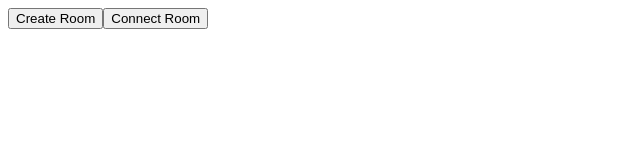
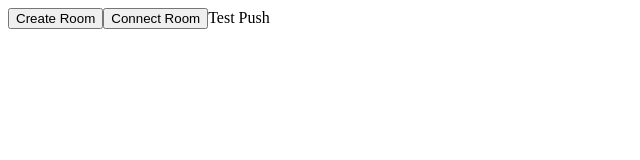
Before and after one commit to ophoomo/encumcrypt, a React (Vite) app: page / in a window 1280 px wide. Shown: the top 160 px of the page, without its empty margins (0-640 px from the left). Built offline with nearby package versions, Linux system fonts and the light colour scheme.

Commit message:
Test push by sama ham

```diff
--- a/src/pages/Home.tsx
+++ b/src/pages/Home.tsx
@@ -97,6 +97,7 @@ export default function Home() {
     <div>
       <button onClick={onClickCreateServer}>Create Room</button>
       <button onClick={onClickConnectServer}>Connect Room</button>
+      Test Push
     </div>
   );
 }
```
